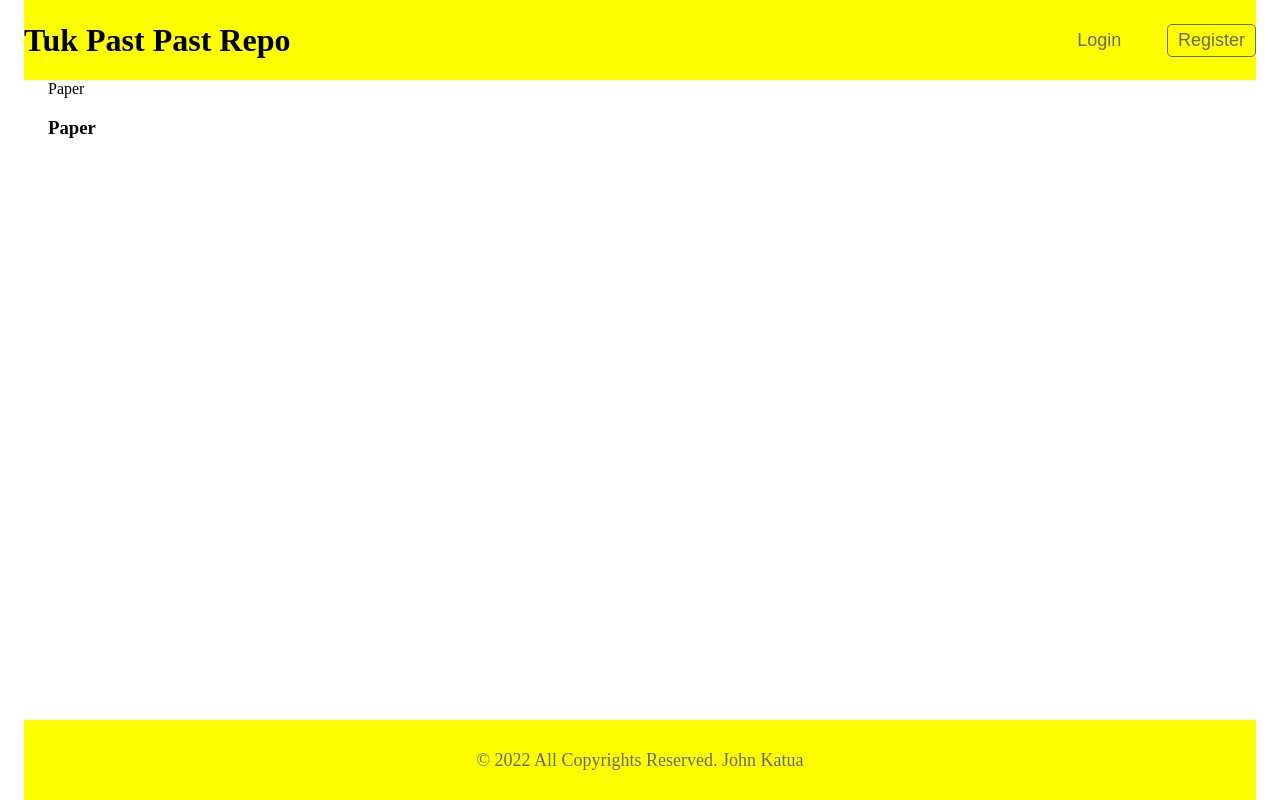
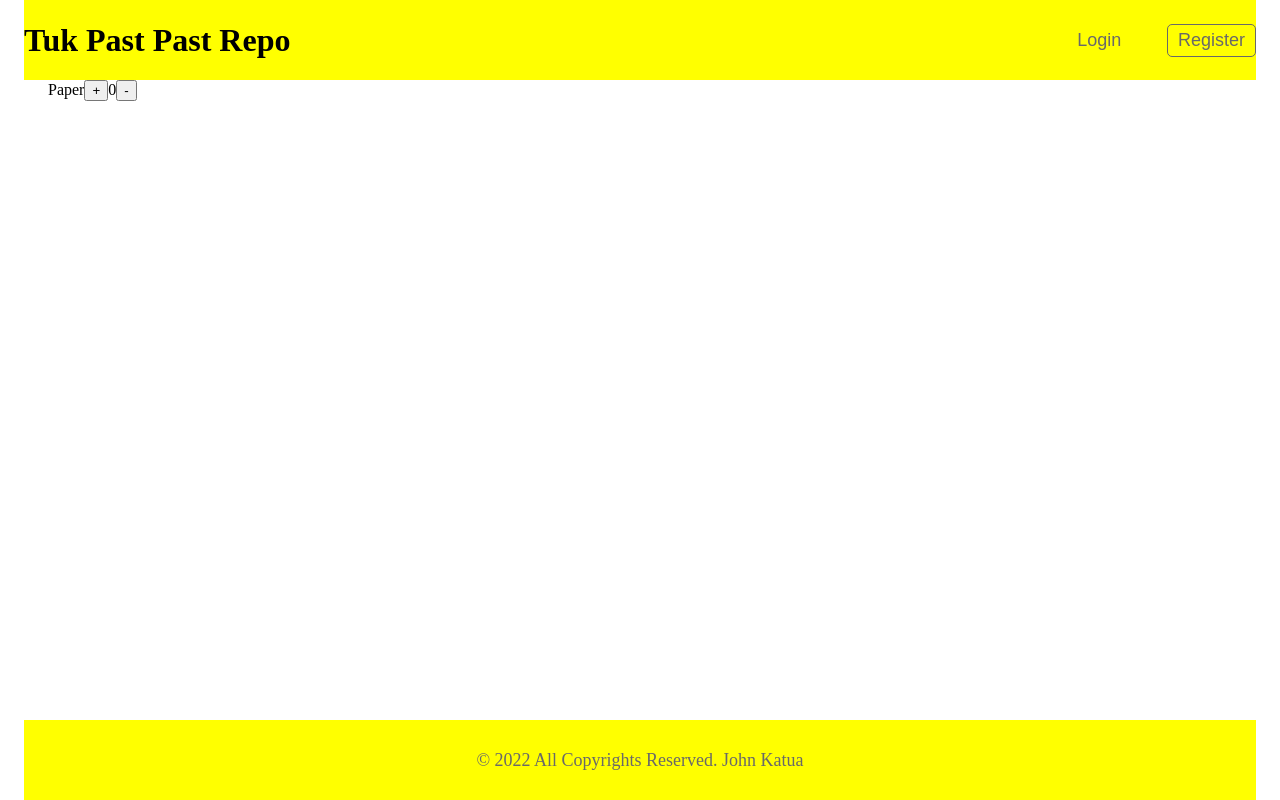
Before and after one commit to johnkatua/Tuk-Past-Paper-Repo, a React (Vite) app: page /paper in a window 1280 px wide. Built offline with nearby package versions, Linux system fonts and the light colour scheme.

Commit message:
added a paper component

```diff
--- a/src/pages/Paper.jsx
+++ b/src/pages/Paper.jsx
@@ -1,10 +1,22 @@
 import React from "react";
+import { useSelector, useDispatch } from "react-redux";
+import { decrement, increment } from "../features/paper/paperSlice";
 
 const Paper = () => {
+  const { value } = useSelector(state => state.paper);
+  const dispatch = useDispatch();
   return (
     <div className="paper--container">
       Paper
-      <h3>Paper</h3>
+      <button onClick={() => dispatch(increment())}>
+        +
+      </button>
+      <span>
+        {value}
+      </span>
+      <button onClick={() => dispatch(decrement())}>
+        -
+      </button>
     </div>
   );
 };
```
